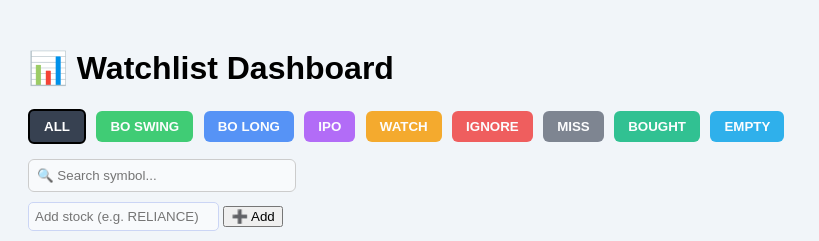
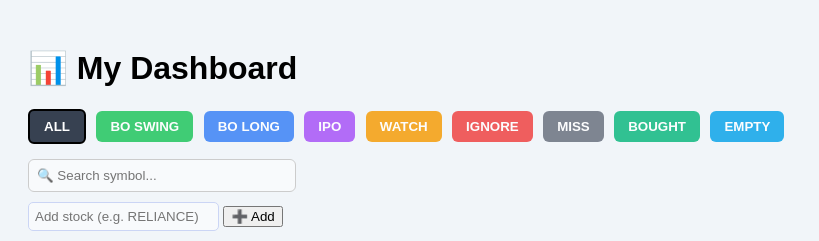
Before and after one commit to pintujinjuvadiya/watch, a Flask app: template templates/index.html in a window 1280 px wide. Shown: the top 241 px of the page, without its empty margins (0-819 px from the left). Run offline with Flask 3, Linux system fonts and the light colour scheme; the template is opened without the code that fills it, so the values that code supplies are empty.

Commit message:
Update index.html

```diff
--- a/templates/index.html
+++ b/templates/index.html
@@ -8,7 +8,7 @@
 
 <body>
 
-<h1>📊 Watchlist Dashboard</h1>
+<h1>📊 My Dashboard</h1>
 
 <!-- 🔥 TAG FILTER BAR -->
 <div class="tag-bar">
```
